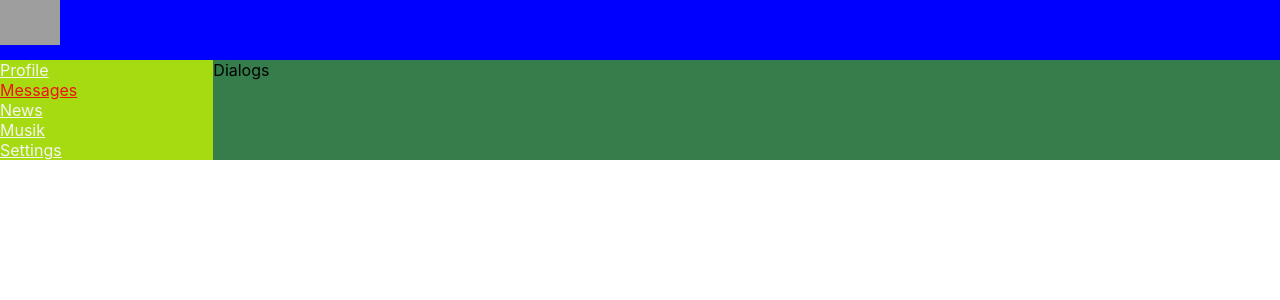
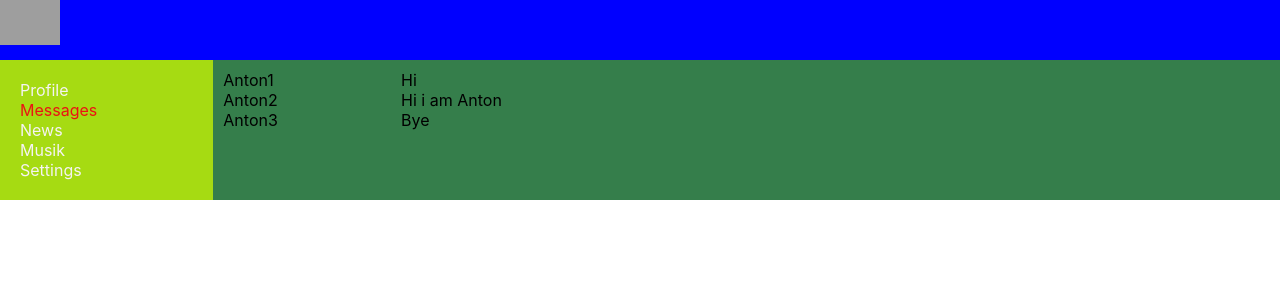
Before and after one commit to AntonSol/my-app, a React (Create React App) app: page /messages in a window 1280 px wide. Shown: the top 300 px of the page. Built offline with nearby package versions, Linux system fonts and the light colour scheme; grey boxes are pictures that could not be loaded.

Commit message:
верстка страницы dialogs

```diff
--- a/src/components/Navbar/Navbar.module.css
+++ b/src/components/Navbar/Navbar.module.css
@@ -1,10 +1,13 @@
 .nav {
   grid-area: n;
   background-color: rgb(166, 219, 18);
+  padding: 20px;
 }
   .item{
     color: rgb(245, 243, 243);
+    text-decoration: none;
   }
   .active {
     color: rgb(235, 19, 19);
+    text-decoration: none;
   }
--- a/src/components/Profile/Dialogs/Dialogs.jsx
+++ b/src/components/Profile/Dialogs/Dialogs.jsx
@@ -1,9 +1,24 @@
 import React from "react"
 import styles from "./Dialogs.module.css"
-const Dialogs=()=>{
-    return(
-        <div>
-            Dialogs
+const Dialogs = () => {
+    return (
+        <div className={styles.dialogs}>
+            <div className={styles.dialogsItems}>
+                <div className={styles.dialog}>
+                    Anton1
+                </div>
+                <div className={styles.dialog}>
+                    Anton2
+                </div>
+                <div className={styles.dialog}>
+                    Anton3
+                </div>
+            </div>
+            <div className={styles.messages}>
+<div className={styles.message}>Hi</div>
+<div className={styles.message}>Hi i am Anton</div>
+<div className={styles.message}>Bye</div>
+            </div>
         </div>
     )
 }
--- a/src/components/Profile/Dialogs/Dialogs.module.css
+++ b/src/components/Profile/Dialogs/Dialogs.module.css
@@ -0,0 +1,20 @@
+.dialogs {
+    display: grid;
+    grid-template-columns: 2fr 10fr;
+
+}
+
+.dialogsItems {
+    padding: 10px;
+
+
+}
+
+.dialog {}
+
+.messages {
+    padding: 10px;
+
+}
+
+.message {}
```
